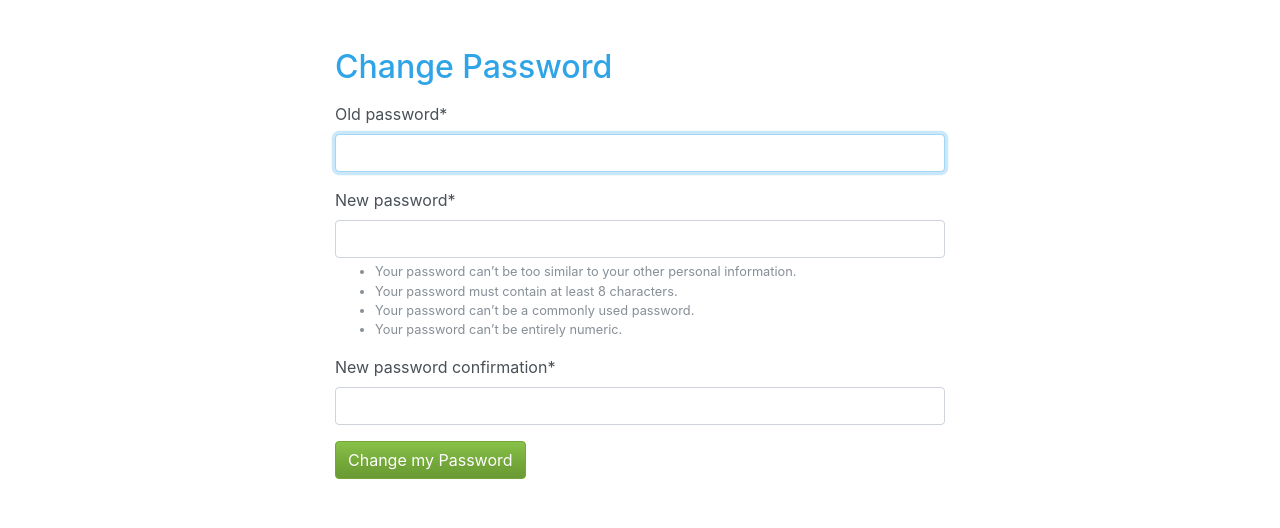
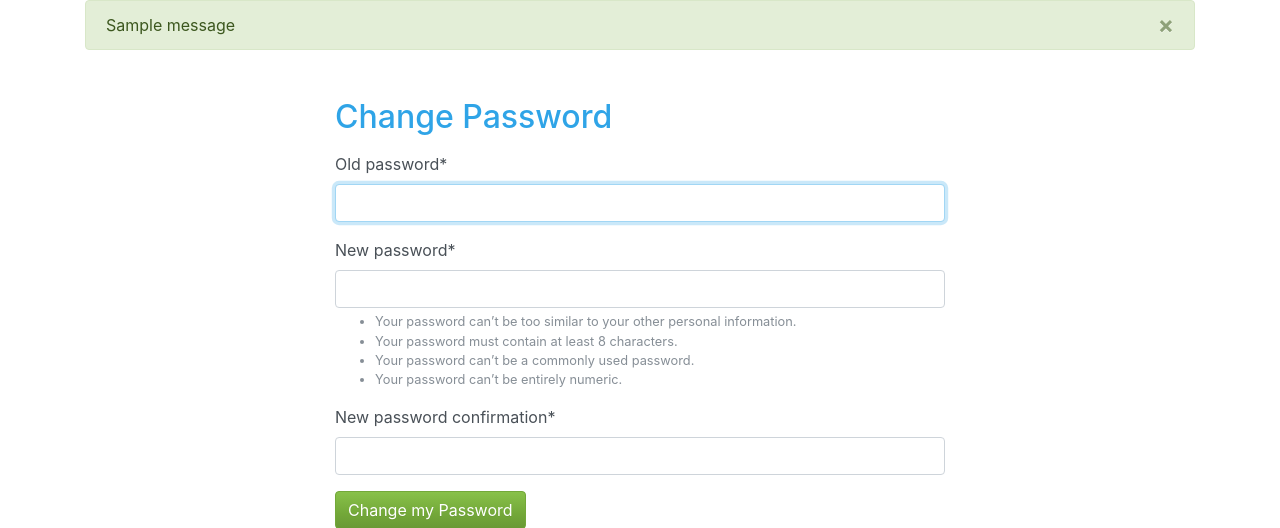
Before and after one commit to ZendaInnocent/calendar-cashflow, a Django app: a page that uses templates/base.html in a window 1280 px wide. Shown: the top 528 px of the page. Run offline with Django 3.2, Linux system fonts and the light colour scheme; a user stored in the database is signed in; one stand-in notice (Sample message) is shown; some libraries are stand-ins or nearby versions.

Commit message:
Add messages for actions performed.

```diff
--- a/templates/base.html
+++ b/templates/base.html
@@ -11,6 +11,20 @@
 </head>
 
 <body>
+    {% if messages %}
+    <div class="container">
+        {% for message in messages %}
+        <div class="alert alert-{{message.tags}} alert-dismissible fade show" role="alert">
+            <button type="button" class="close" data-dismiss="alert" aria-label="Close">
+                <span aria-hidden="true">&times;</span>
+                <span class="sr-only">Close</span>
+            </button>
+            {{ message }}
+        </div>
+        {% endfor %}
+    </div>
+    {% endif %}
+
     {% block content %}
 
     {% endblock content %}
```
Also changed, not shown: main/views.py (+6 -3 lines), db.sqlite3.
